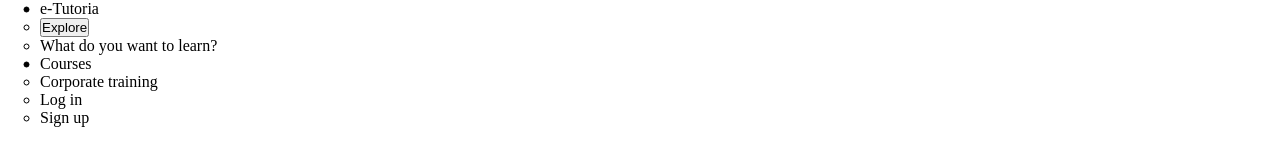
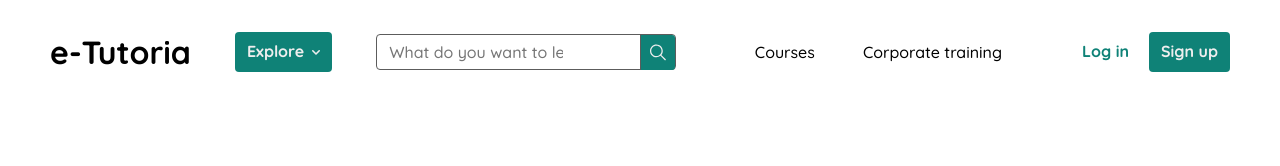
Before and after one commit to Stanislav-Boiko/My-Project, a plain HTML site: page html_css/Step Project/index.html in a window 1280 px wide. Drawn offline with Linux system fonts and the light colour scheme.

Commit message:
step header

```diff
--- a/html_css/Step Project/css/style.css
+++ b/html_css/Step Project/css/style.css
@@ -1,15 +1,124 @@
 * {
     margin: 0;
     padding: 0;
-    box-sizing: content-box;
+    box-sizing: border-box;
 }
 
 a {
     text-decoration: none;
 }
 
+li {
+    list-style: none;
+}
+
 .body {
     max-width: 1200px;
     margin: 0 auto;
-    padding: 0;
+    padding: 0 10px;
 }
+
+.nav, .nav_left, .nav_right {
+    display: flex;
+    align-items: center;
+
+}
+
+.nav {
+    justify-content: space-between;
+    margin-top: 32px;
+    margin-bottom: 32px;
+}
+
+.nav_left li {
+    margin-right: 44px;
+}
+
+.title {
+    color: #000;
+    font-family: Quicksand;
+    font-size: 32px;
+    font-style: normal;
+    font-weight: 700;
+}
+
+.button_wrap {
+    width: 8px;
+    height: 14px;
+    margin-left: 8px;
+}
+
+.button_green {
+    background: #0F8277;
+    border: none;
+    padding: 10px 12px;
+    border-radius: 4px;
+}
+
+.search-form {
+    display: flex;
+    width: 300px;
+    padding-left: 12px;
+    justify-content: space-between;
+    align-items: center;
+    height: 36px;
+    border: 1px solid #5C5C5C;
+    border-radius: 4px;
+
+}
+
+.search-form_text {
+    border: none;
+    outline: none;
+    color: #5C5C5C;
+    font-family: Quicksand;
+    font-size: 16px;
+    font-style: normal;
+}
+
+.search-form_btn {
+    border: none;
+    background: #0F8277;
+    border-radius: 0 3px 3px 0;
+    border-left: 1px solid #5C5C5C;
+}
+
+.search-form_img {
+    display: flex;
+    justify-content: center;
+    align-items: center;
+    padding: 9px;
+}
+
+.nav_right_item {
+    color: #000;
+    font-family: Quicksand;
+    font-size: 16px;
+    font-style: normal;
+    font-weight: 500;
+}
+
+.courses {
+    margin-right: 48px;
+}
+
+.log-in {
+    margin-right: 20px;
+    margin-left: 80px;
+    color: #0F8277;
+    text-align: center;
+    font-family: Quicksand;
+    font-size: 16px;
+    font-style: normal;
+    font-weight: 700;
+    line-height: 120%;
+}
+
+.green_btn {
+    color: #EEE;
+    text-align: center;
+    font-family: Quicksand;
+    font-size: 16px;
+    font-style: normal;
+    font-weight: 700;
+}
--- a/html_css/Step Project/index.html
+++ b/html_css/Step Project/index.html
@@ -5,25 +5,55 @@
     <meta name="viewport" content="width=device-width, initial-scale=1.0">
     <link rel="stylesheet" href="./css/style.css">
     <title>Step Project</title>
-    <link>
+    <link rel="preconnect" href="https://fonts.googleapis.com">
+    <link rel="preconnect" href="https://fonts.gstatic.com" crossorigin>
+    <link href="https://fonts.googleapis.com/css2?family=Montserrat:wght@400;700&family=Open+Sans:wght@300&family=Quicksand:wght@500;700&family=Ubuntu:wght@400;700&display=swap" rel="stylesheet">
+
+    <style>
+        .btn {
+         display: inline-block;
+         background: #0F8277;
+         color: #fff;
+         padding: 10px 12px;
+         text-decoration: none;
+         border-radius: 4px;
+         color: #EEE;
+        font-family: Quicksand;
+        font-size: 16px;
+        font-style: normal;
+        font-weight: 700;
+        line-height: 120%;
+        }
+       </style>
+
 </head>
 <body class="body">
-    <div class="">
-        <ul>
+    <div class="header">
+
+        <ul class="nav">
+
             <li>
-                <ul>
-                    <li>e-Tutoria</li>
-                    <li><button>Explore</button></li>
-                    <li>What do you want to learn?</li>
+                <ul class="nav_left">
+                    <li class="title">e-Tutoria</li>
+                    <li><span class="btn">Explore<img class="button_wrap" src="img/Frame 1.svg"></span></li>
+                    <li class="search-form">
+
+                        <input class="search-form_text" type="text" placeholder="What do you want to learn?">
+                        <button class="search-form_btn"><img class="search-form_img" src="img/Group.svg" alt="image"></button>
+
+                    </li>
                 </ul>
             </li>
+
             <li>
-                <ul>
-                    <li>Courses</li>
-                    <li>Corporate training</li>
-                    <li>Log in</li>
-                    <li>Sign up</li>
-            </ul></li>
+                <ul class="nav_right">
+                    <li class="nav_right_item courses">Courses</li>
+                    <li class="nav_right_item">Corporate training</li>
+                    <li><a  class="log-in" href="#">Log in</a></li>
+                    <li><a href="#" class="btn">Sign up</a></li>
+                </ul>
+            </li>
+
         </ul>
 
 
```
Also changed, not shown: html_css/Step Project/img/Frame 1.svg (added), html_css/Step Project/img/Group.svg (added).
